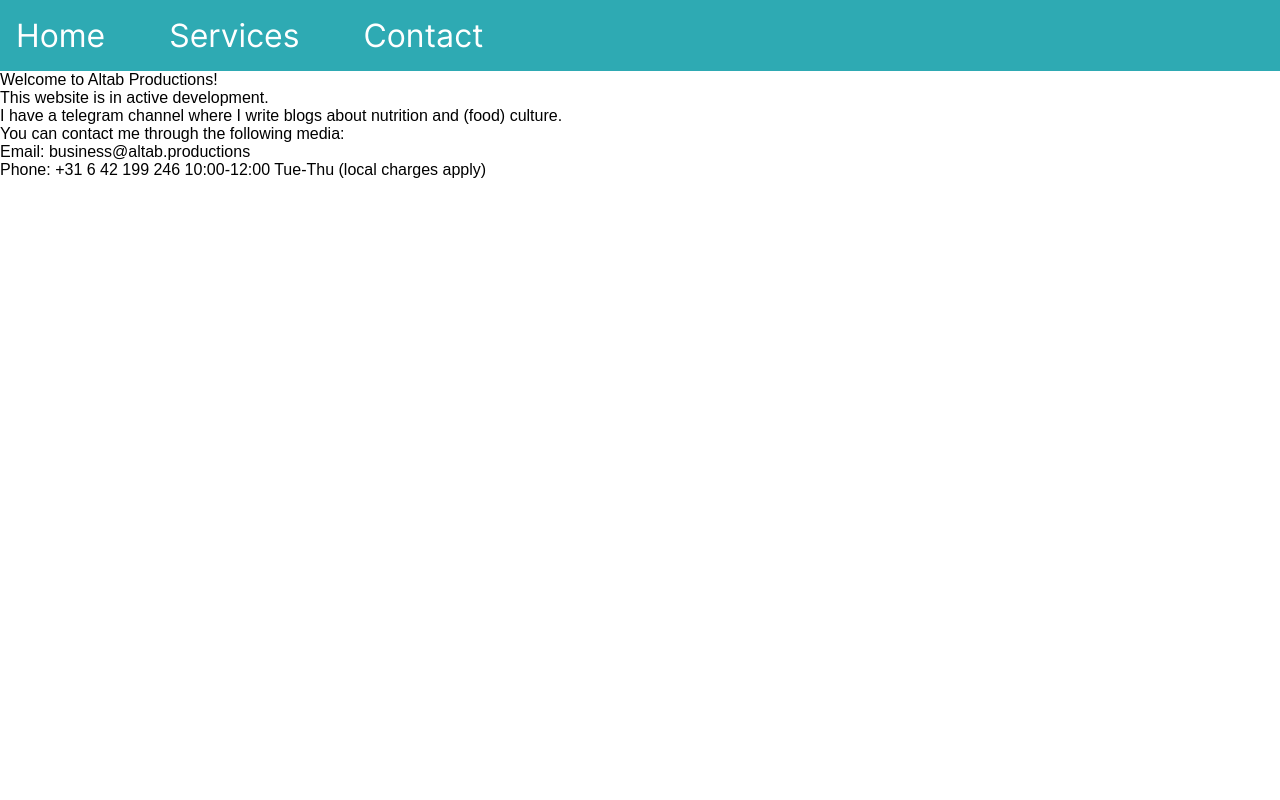
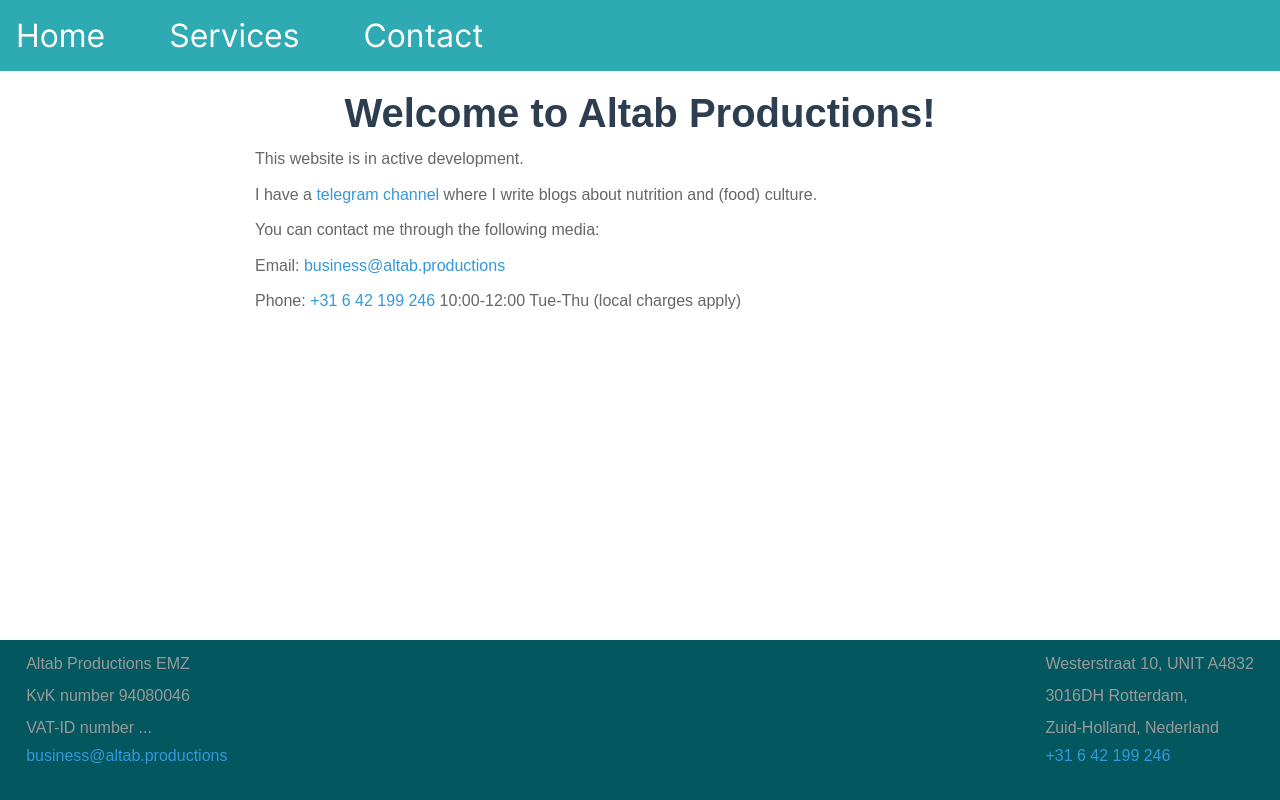
Before and after one commit to altab-productions/altab-productions.github.io, a SvelteKit app: page / in a window 1280 px wide. Built offline with nearby package versions, Linux system fonts and the light colour scheme.

Commit message:
updated root +layout to accomodate flex and footer positions

```diff
--- a/src/routes/+layout.svelte
+++ b/src/routes/+layout.svelte
@@ -1,9 +1,34 @@
 <script>
     import Header from "$lib/components/Header.svelte";
+    import Footer from "$lib/components/Footer.svelte";
     import "$lib/styles/reset.css";
     import "$lib/styles/colors.css";
     import "$lib/styles/fonts.css";
+    import "$lib/styles/defaults.css";
 </script>
+<body>
+    <Header/>
+    <main>
+        <slot/>
+    </main>
+    <Footer/>
+</body>
 
-<Header/>
-<slot/>
+<style>
+    * {
+        font-family: 'Freigeist',Arial,sans-serif;
+    }
+
+    body {
+        display: flex;
+        flex-direction: column;
+
+        min-height: 100vh;
+        margin: 0;
+    }
+
+    main {
+        flex: 1;
+    }
+
+</style>
```
